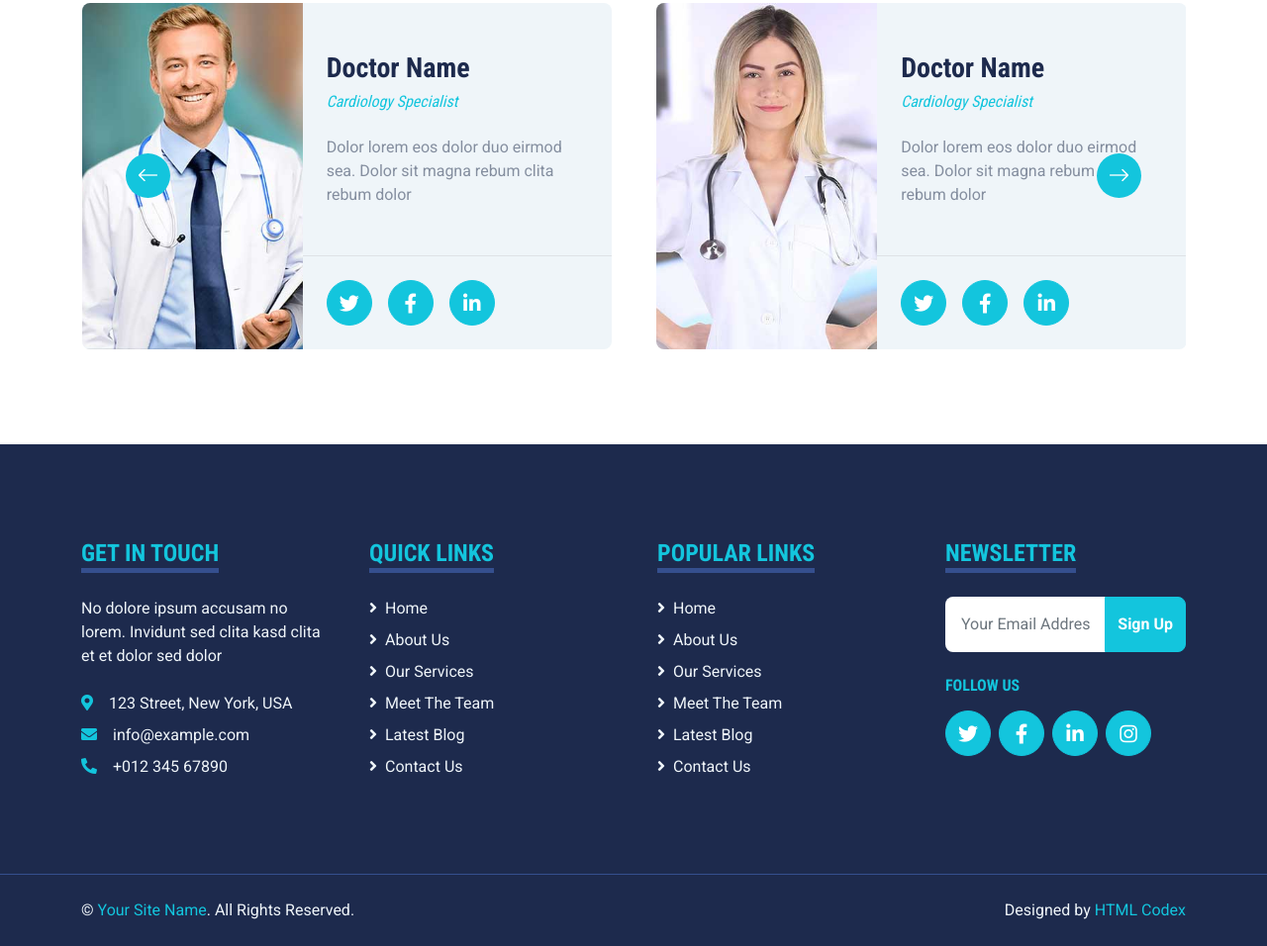
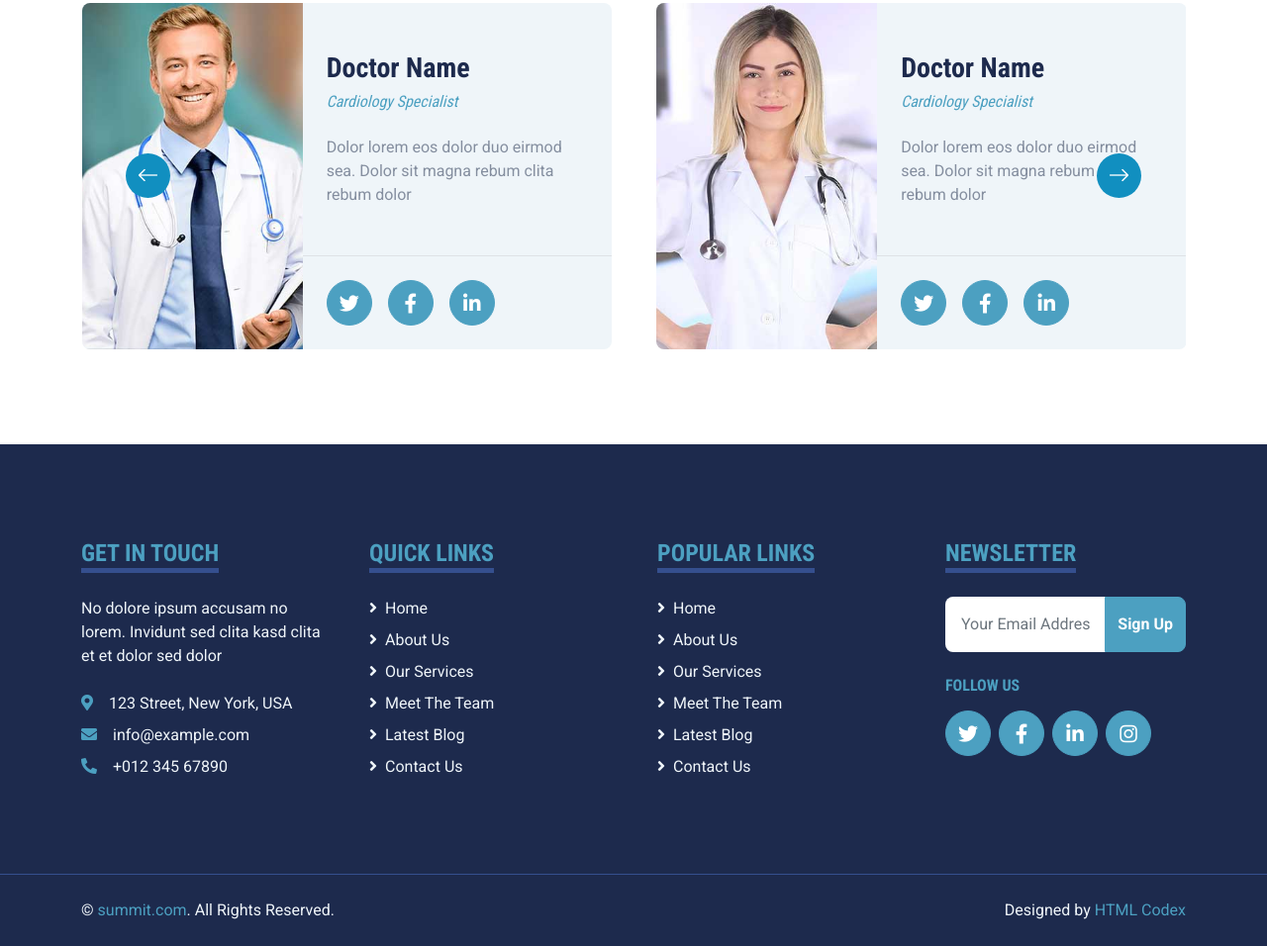
Before and after one commit to jasonart0/Summit, a plain HTML site: page about.html in a window 1280 px wide. Shown: the part 1719-2675 px from the top of the page at 99% size. Drawn offline with nearby package versions, Linux system fonts and the light colour scheme.

Commit message:
first commit

```diff
--- a/about.html
+++ b/about.html
@@ -72,6 +72,9 @@
         <div class="container">
             <nav class="navbar navbar-expand-lg bg-white navbar-light py-3 py-lg-0">
                 <img src="img/logo.png" alt="summit" />
+<button class="navbar-toggler" type="button" data-bs-toggle="collapse" data-bs-target="#navbarCollapse">
+                    <span class="navbar-toggler-icon"></span>
+                </button>
                 <div class="collapse navbar-collapse" id="navbarCollapse">
                     <div class="navbar-nav ms-auto py-0">
                         <a href="index.html" class="nav-item nav-link">Home</a>
@@ -298,7 +301,7 @@
         <div class="container">
             <div class="row g-5">
                 <div class="col-md-6 text-center text-md-start">
-                    <p class="mb-md-0">&copy; <a class="text-primary" href="#">Your Site Name</a>. All Rights Reserved.</p>
+                    <p class="mb-md-0">&copy; <a class="text-primary" href="#">summit.com</a>. All Rights Reserved.</p>
                 </div>
                 <div class="col-md-6 text-center text-md-end">
                     <p class="mb-0">Designed by <a class="text-primary" href="https://htmlcodex.com">HTML Codex</a></p>
--- a/css/style.css
+++ b/css/style.css
@@ -1,7 +1,7 @@
 /********** Template CSS **********/
 :root {
-    --primary: #13C5DD;
-    --secondary: #354F8E;
+    --primary: #118fc0;
+    --secondary: #3bacf6;
     --light: #EFF5F9;
     --dark: #1D2A4D;
 }
--- a/scss/bootstrap.scss
+++ b/scss/bootstrap.scss
@@ -1,7 +1,7 @@
 /******* Customized Bootstrap ********/
 
-$primary: #13C5DD;
-$secondary: #354F8E;
+$primary: #6aa937;
+$secondary: #024466;
 $light: #EFF5F9;
 $dark: #1D2A4D;
 
```
Also changed, not shown: appointment.html (+4 -1 lines), blog.html (+4 -1 lines), contact.html (+4 -1 lines), detail.html (+4 -1 lines), index.html (+4 -1 lines), price.html (+4 -1 lines), search.html (+4 -1 lines), service.html (+4 -1 lines), team.html (+4 -1 lines), testimonial.html (+4 -1 lines), css/bootstrap.min.css.
